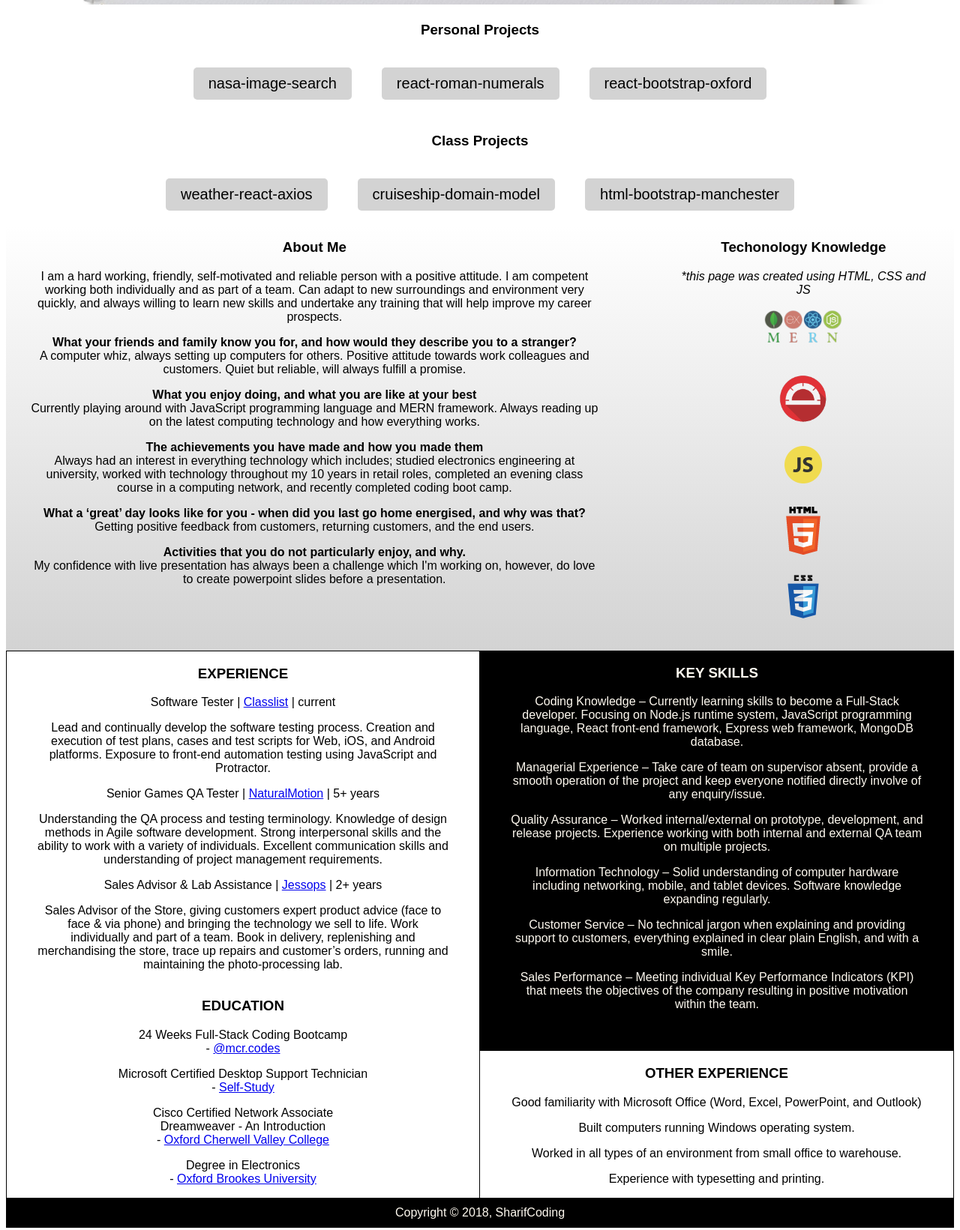
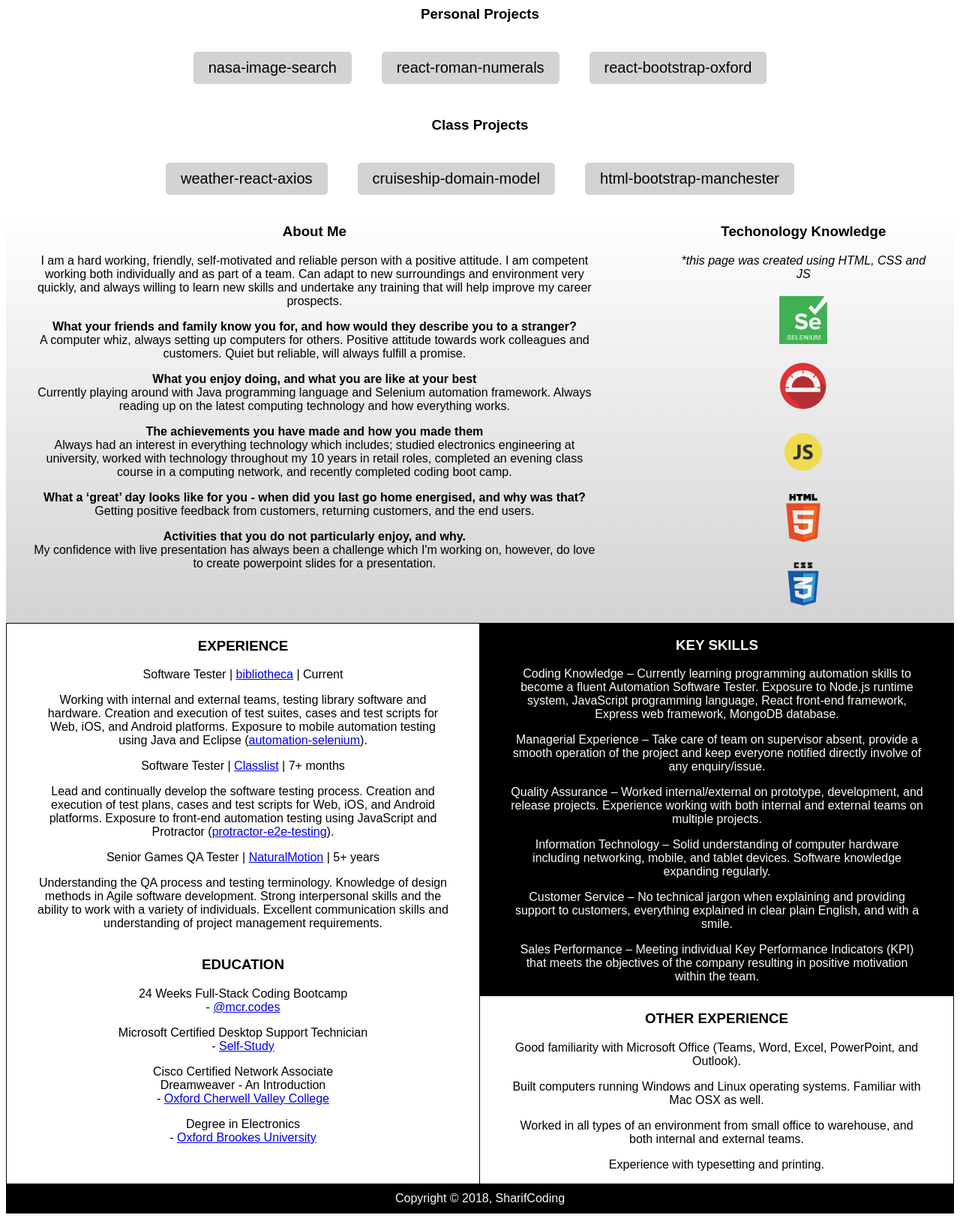
Before and after one commit to SharifCoding/sharifcoding.github.io, a plain HTML site: page index.html in a window 1280 px wide. Shown: the part 313-1954 px from the top of the page at 75% size. Drawn offline with Linux system fonts and the light colour scheme.

Commit message:
updated profile with selenium info

```diff
--- a/index.html
+++ b/index.html
@@ -13,7 +13,7 @@
   <!-- Start of Header section. -->
   <div class="header">
     <h2>SharifCoding's Profile</h2>
-    <p><b>Recently I have developed an interest in computer coding, which has resulted from me in enrolling a 24 weeks front-end and back-end development coding boot camp based in central Manchester (<a href="https://www.manchestercodes.com/">mcr.codes</a>). Completed on July 2018.</b></p>
+    <p><b>Software Tester, based in Manchester. Currently learning automation UI-testing; Selenium and Appium for web and mobile application testing.</b></p>
     <ul>
       <a href="https://github.com/SharifCoding" id="githubButton" class="button">GitHub</a>
       <!-- Linking to coding blogger page. -->
@@ -110,7 +110,7 @@
             Quiet but reliable, will always fulfill a promise.
             </p>
             <p><b>What you enjoy doing, and what you are like at your best</b><br/>
-            Currently playing around with JavaScript programming language and MERN framework.
+            Currently playing around with Java programming language and Selenium automation framework.
             Always reading up on the latest computing technology and how everything works.
             </p>
             <p><b>The achievements you have made and how you made them</b><br/>
@@ -125,14 +125,14 @@
             </p>
             <p><b>Activities that you do not particularly enjoy, and why.</b><br/>
             My confidence with live presentation has always been a challenge which I'm working on,
-            however, do love to create powerpoint slides before a presentation.
+            however, do love to create powerpoint slides for a presentation.
             </p>
         </div>
         <div class="gridright">
           <ul>
             <h3>Techonology Knowledge</h3>
               <i>*this page was created using HTML, CSS and JS</i><br/>
-              <img src="img/icons/mernstack.png" alt="mern" title="MongoDB Express React Node" width="104" height="80"><br/>
+              <img src="img/icons/selenium.png" alt="selenium" title="Selenium testing with Java" width="64" height="64"><br/>
               <img src="img/icons/protractor.png" alt="protractor" title="Protractor E2E testing for Angular" width="64" height="64"><br/>
               <img src="img/icons/javascript.png" alt="javascript" title="JavaScript" width="64" height="64"><br/>
               <img src="img/icons/HTML5.png" alt="html5" title="HTML5" width="64" height="64"><br/>
@@ -146,21 +146,21 @@
     <div class="container">
       <div class="objective">
         <h3>KEY SKILLS</h3>
-        <p>Coding Knowledge – Currently learning skills to become a Full-Stack developer. Focusing on Node.js runtime system, JavaScript programming language, React front-end framework, Express web framework, MongoDB database.</p>
+        <p>Coding Knowledge – Currently learning programming automation skills to become a fluent Automation Software Tester. Exposure to Node.js runtime system, JavaScript programming language, React front-end framework, Express web framework, MongoDB database.</p>
         <p>Managerial Experience – Take care of team on supervisor absent, provide a smooth operation of the project and keep everyone notified directly involve of any enquiry/issue.</p>
-        <p>Quality Assurance – Worked internal/external on prototype, development, and release projects. Experience working with both internal and external QA team on multiple projects.</p>
+        <p>Quality Assurance – Worked internal/external on prototype, development, and release projects. Experience working with both internal and external teams on multiple projects.</p>
         <p>Information Technology – Solid understanding of computer hardware including networking, mobile, and tablet devices. Software knowledge expanding regularly.</p>
         <p>Customer Service – No technical jargon when explaining and providing support to customers, everything explained in clear plain English, and with a smile.</p>
         <p>Sales Performance – Meeting individual Key Performance Indicators (KPI) that meets the objectives of the company resulting in positive motivation within the team.</p>
       </div>
       <div class="experience">
         <h3>EXPERIENCE</h3>
-        <p>Software Tester | <a href="https://www.classlist.com/">Classlist</a> | current</p>
-        <p>Lead and continually develop the software testing process. Creation and execution of test plans, cases and test scripts for Web, iOS, and Android platforms. Exposure to front-end automation testing using JavaScript and Protractor.</p>
+        <p>Software Tester | <a href="https://www.bibliotheca.com/">bibliotheca</a> | Current</p>
+        <p>Working with internal and external teams, testing library software and hardware. Creation and execution of test suites, cases and test scripts for Web, iOS, and Android platforms. Exposure to mobile automation testing using Java and Eclipse (<a href="https://github.com/SharifCoding/automation-selenium">automation-selenium</a>).</p>
+        <p>Software Tester | <a href="https://www.classlist.com/">Classlist</a> | 7+ months</p>
+        <p>Lead and continually develop the software testing process. Creation and execution of test plans, cases and test scripts for Web, iOS, and Android platforms. Exposure to front-end automation testing using JavaScript and Protractor (<a href="https://github.com/SharifCoding/protractor-e2e-testing">protractor-e2e-testing</a>).</p>
         <p>Senior Games QA Tester | <a href="http://www.naturalmotion.com/">NaturalMotion</a> | 5+ years</p>
         <p>Understanding the QA process and testing terminology. Knowledge of design methods in Agile software development. Strong interpersonal skills and the ability to work with a variety of individuals. Excellent communication skills and understanding of project management requirements.</p>
-        <p>Sales Advisor & Lab Assistance | <a href="https://www.jessops.com/">Jessops</a> | 2+ years</p>
-        <p>Sales Advisor of the Store, giving customers expert product advice (face to face & via phone) and bringing the technology we sell to life. Work individually and part of a team. Book in delivery, replenishing and merchandising the store, trace up repairs and customer’s orders, running and maintaining the photo-processing lab.</p>
       </div>
       <div class="education">
         <h3>EDUCATION</h3>
@@ -171,9 +171,9 @@
       </div>
       <div class="other">
         <h3>OTHER EXPERIENCE</h3>
-        <p>Good familiarity with Microsoft Office (Word, Excel, PowerPoint, and Outlook)</p>
-        <p>Built computers running Windows operating system.</p>
-        <p>Worked in all types of an environment from small office to warehouse.</p>
+        <p>Good familiarity with Microsoft Office (Teams, Word, Excel, PowerPoint, and Outlook).</p>
+        <p>Built computers running Windows and Linux operating systems. Familiar with Mac OSX as well.</p>
+        <p>Worked in all types of an environment from small office to warehouse, and both internal and external teams.</p>
         <p>Experience with typesetting and printing.</p>
       </div>
     </div class="container">
--- a/style.css
+++ b/style.css
@@ -169,7 +169,7 @@ body {
 }
 
 .gridright ul img {
-    padding-bottom: 20px;
+    padding-top: 20px;
 }
 
 .container {
```
Also changed, not shown: img/icons/mernstack.png (deleted), img/icons/selenium.png (added).
